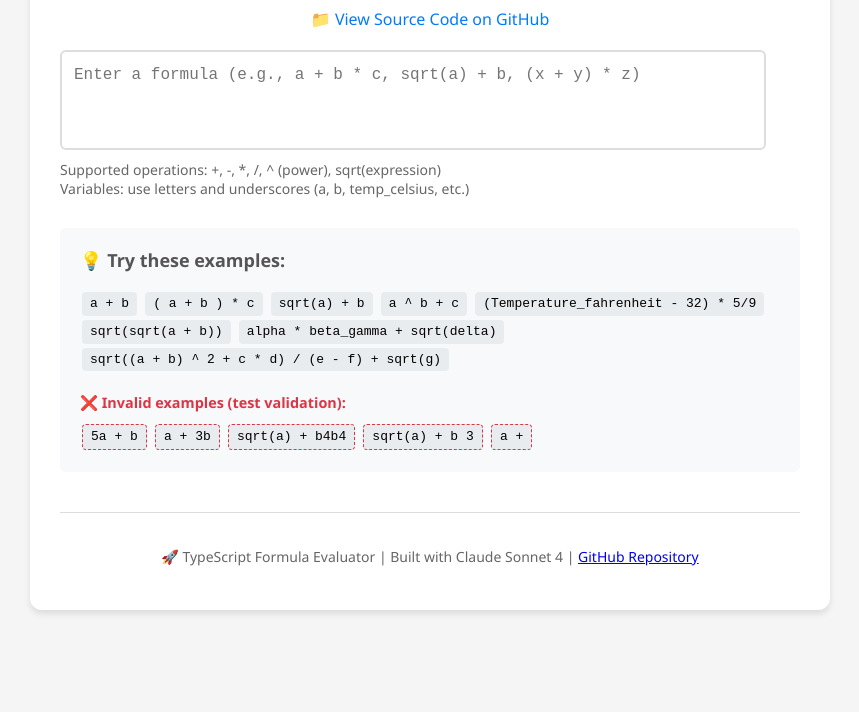
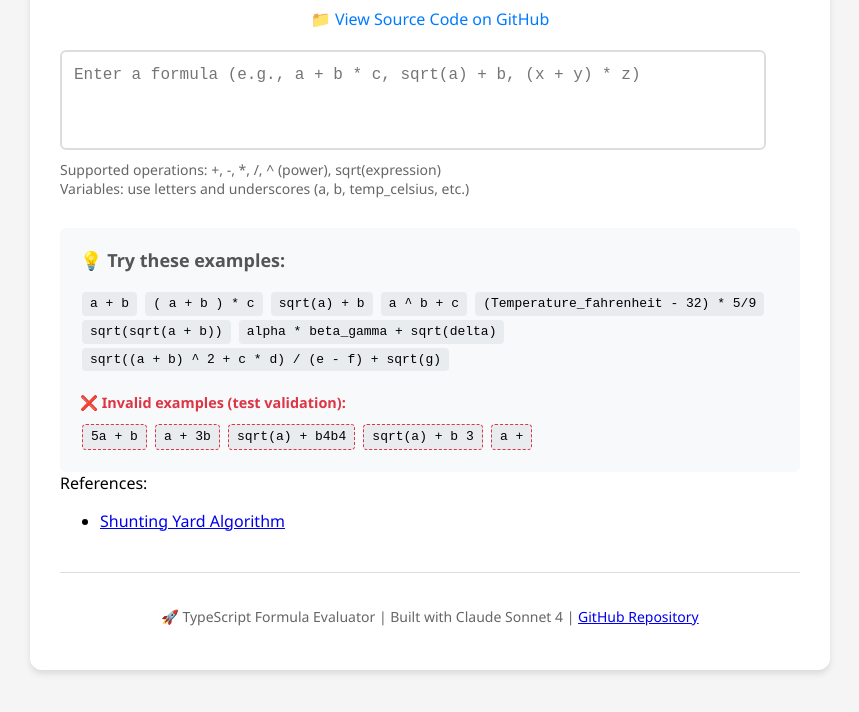
Before and after one commit to sgagnonboncode/equations-parsing, a website: page index.html in a window 1280 px wide. Shown: the part 176-888 px from the top of the page, without its empty margins (210-1069 px from the left). Before the commit the page ends 846 px from the top, so only its background shows below. Drawn offline with Linux system fonts and the light colour scheme.

Commit message:
Add references section to index.html
Added a references section with a link to the Shunting Yard Algorithm.

```diff
--- a/index.html
+++ b/index.html
@@ -322,7 +322,12 @@
             <span class="example-formula" onclick="setFormula('sqrt(a) + b 3')" style="border: 1px dashed #dc3545;">sqrt(a) + b 3</span>
             <span class="example-formula" onclick="setFormula('a +')" style="border: 1px dashed #dc3545;">a +</span>
         </div>
-
+        <div>
+            References:
+            <ul>
+                <li><a href="https://brilliant.org/wiki/shunting-yard-algorithm">Shunting Yard Algorithm</a></li>
+            </ul>
+        </div>
         <div class="footer">
             <p>🚀 TypeScript Formula Evaluator | Built with Claude Sonnet 4 |
             <a href="https://github.com/sgagnonboncode/equations-parsing" target="_blank">GitHub Repository</a>
```
